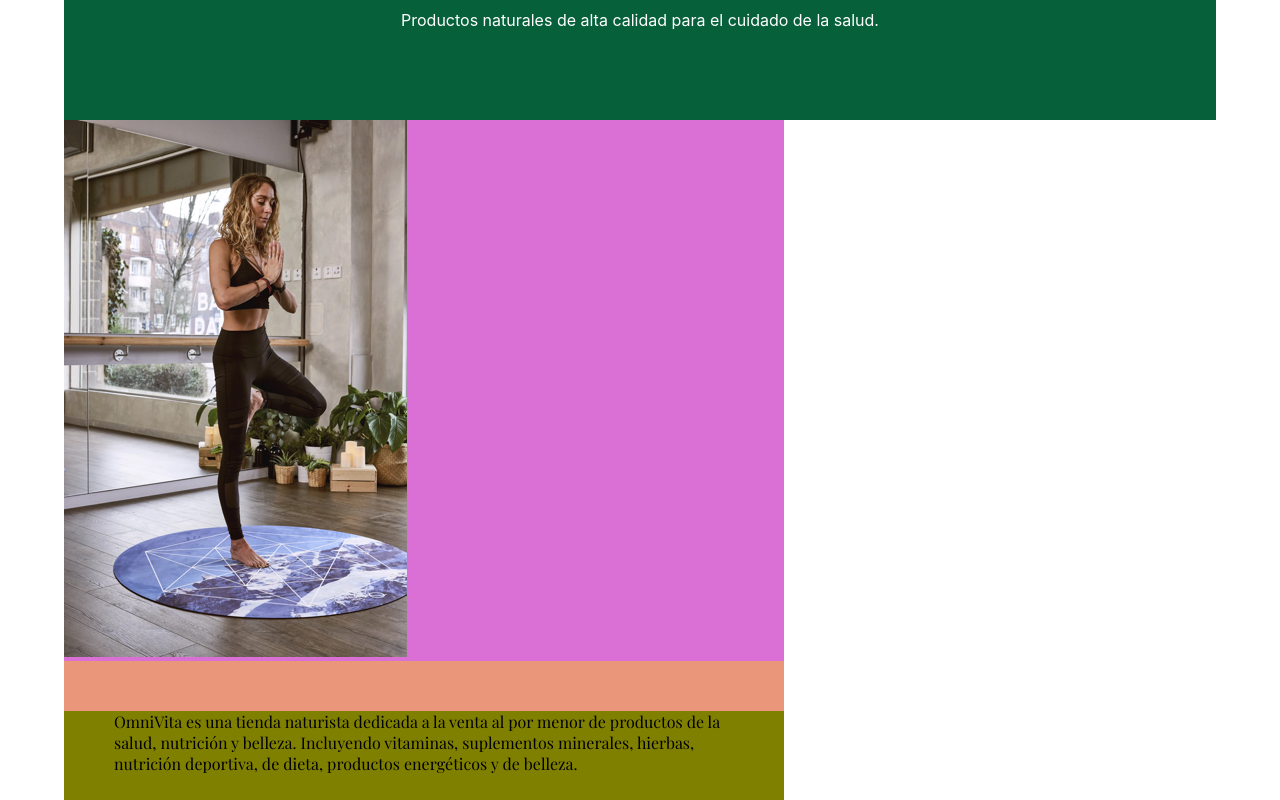
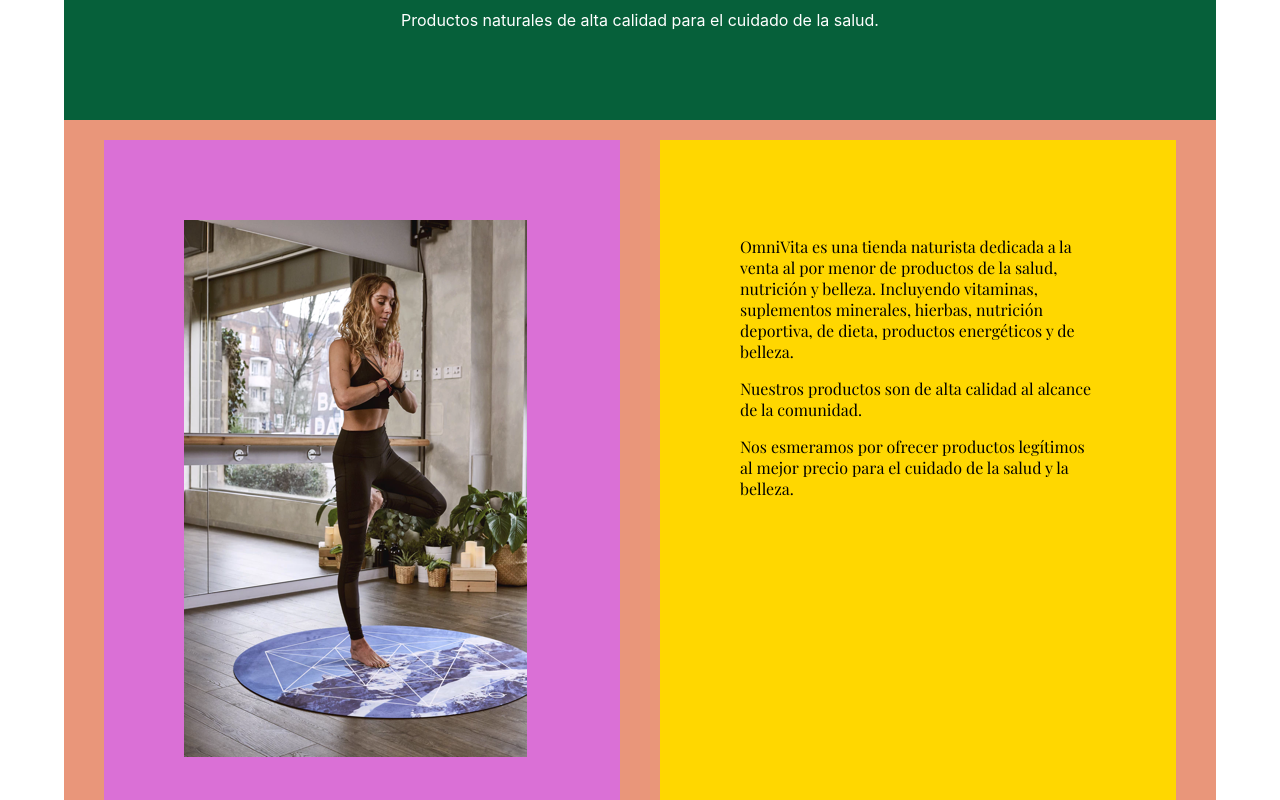
Before and after one commit to makeespresso/omnivita, a React (Create React App) app in the folder omnivitatiendanaturista/: page / in a window 1280 px wide. Shown: the part 720-1520 px from the top of the page. Built offline with nearby package versions, Linux system fonts and the light colour scheme.

Commit message:
Content component updates

```diff
--- a/omnivitatiendanaturista/src/App.css
+++ b/omnivitatiendanaturista/src/App.css
@@ -92,16 +92,12 @@ li{
 /*CONTENT - CONTENT - CONTENT - CONTENT - CONTENT - CONTENT - */
 
 .content{
-  /* display: inline-flex;
+  background-color: darksalmon;
   width: 90vw;
-  height: 70vh;
-  text-align:center;
-  justify-content: space-between;
-   */
-  background-color: darksalmon;
-  width: 90vh;
   height: 100vh;
-grid: 2;
+  display: inline-flex;
+  justify-content: space-around;
+  align-items: center;
 }
 
 
@@ -112,26 +108,29 @@ height: 65vh;
 text-align: center;
 padding: 5px;
 margin: 0 auto;*/
-
 background: orchid;
+width: 35%;
+height: 75%;
+margin: 40px;
+padding: 80px;
 }
 .content-text{
-  /* display: inline-block;
-  align-items: center;
-  margin: 0 auto;
-  text-align: center;
-  padding: 5px; */
+  background: gold;
+  width: 35%;
+  height: 75%;
+  margin: 40px;
+  margin-left: 0px;
+  padding: 80px
 
-  background: olive
 }
 
 .content-text p{
   font-family: 'Playfair Display', serif;
   font-weight: 500;
-  margin: 50px;
+
 }
 .exercising-picture{
-  height: 100%;
+
 }
 
 /* PRODUCTSINFO - PRODUCTSINFO - PRODUCTSINFO - PRODUCTSINFO - PRODUCTSINFO */
--- a/omnivitatiendanaturista/src/App.js
+++ b/omnivitatiendanaturista/src/App.js
@@ -11,12 +11,12 @@ function App() {
   return (
     <div className="App">
       <header className="App-header">
-        <Navbar />
+        {/* <Navbar /> */}
         <MainHeader />
         <Content />
         <ProductsInfo />
-        {/*<Contact />
-        <Footer /> */}
+        {/* <Contact /> */}
+        {/* <Footer /> */}
       </header>
     </div>
   );
```
